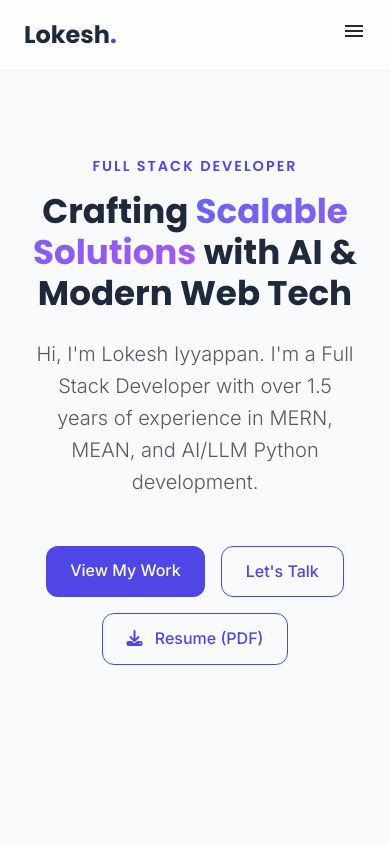
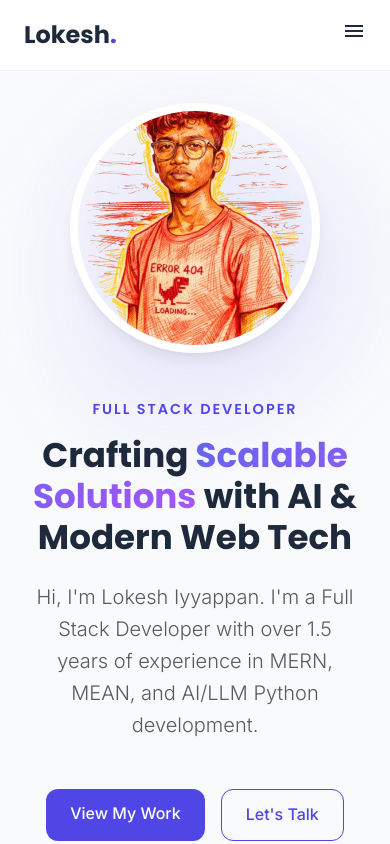
Before and after one commit to LOKESHIYYAPPAN/my-portfolio, an Angular app: page / in a window 390 px wide. Shown: the top 844 px of the page. Built offline with nearby package versions, Linux system fonts and the light colour scheme.

Commit message:
profile picture issue fix

```diff
--- a/src/app/home/home.component.css
+++ b/src/app/home/home.component.css
@@ -57,4 +57,12 @@
     .hero-btns {
         justify-content: center;
     }
+    .hero-img {
+        width: 250px;
+        height: 250px;
+    }
+    .blob-bg {
+        width: 280px;
+        height: 280px;
+    }
 }
--- a/src/app/home/home.component.html
+++ b/src/app/home/home.component.html
@@ -1,5 +1,5 @@
 <section class="hero-section section-padding animate-fade-up">
-  <div class="row align-items-center">
+  <div class="row align-items-center flex-column-reverse flex-md-row">
     <div class="col-md-7">
       <div class="hero-content">
         <h3 class="role-tag mb-3">Full Stack Developer</h3>
@@ -18,7 +18,7 @@
         </div>
       </div>
     </div>
-    <div class="col-md-5 d-none d-md-flex justify-content-center position-relative">
+    <div class="col-md-5 d-flex justify-content-center position-relative mb-5 mb-md-0">
       <div class="blob-bg"></div>
       <div class="image-wrapper">
         <img src="assets/images/my_photo.png" alt="Lokesh Iyyappan" class="hero-img">
```
